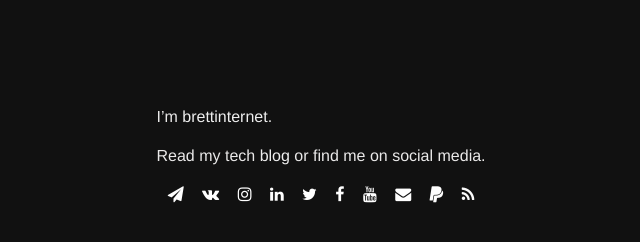
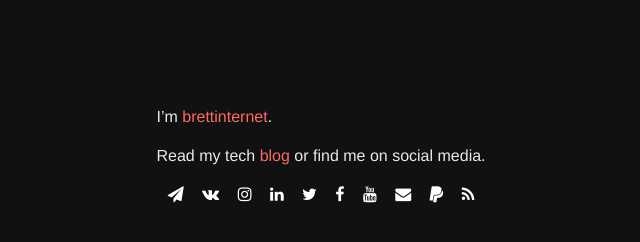
Before and after one commit to 2b7E1n6D0e5R7/2b7E1n6D0e5R7.github.io, a Jekyll site: the page built from _pages/splash.md, in a window 1280 px wide. Shown: the part 294-536 px from the top of the page, without its empty margins (319-959 px from the left). Built offline with Jekyll 4.4.1, drawn with Linux system fonts in a browser that asks for light colours.

Commit message:
Update _layout.scss

```diff
--- a/_sass/minimaless/_layout.scss
+++ b/_sass/minimaless/_layout.scss
@@ -239,7 +239,7 @@ color: white;
   justify-content: center;
 
   a {
-    color: #EEE;
+    color: #ff6961;
     &:hover {
       color: $pastel-red;
     }
```
